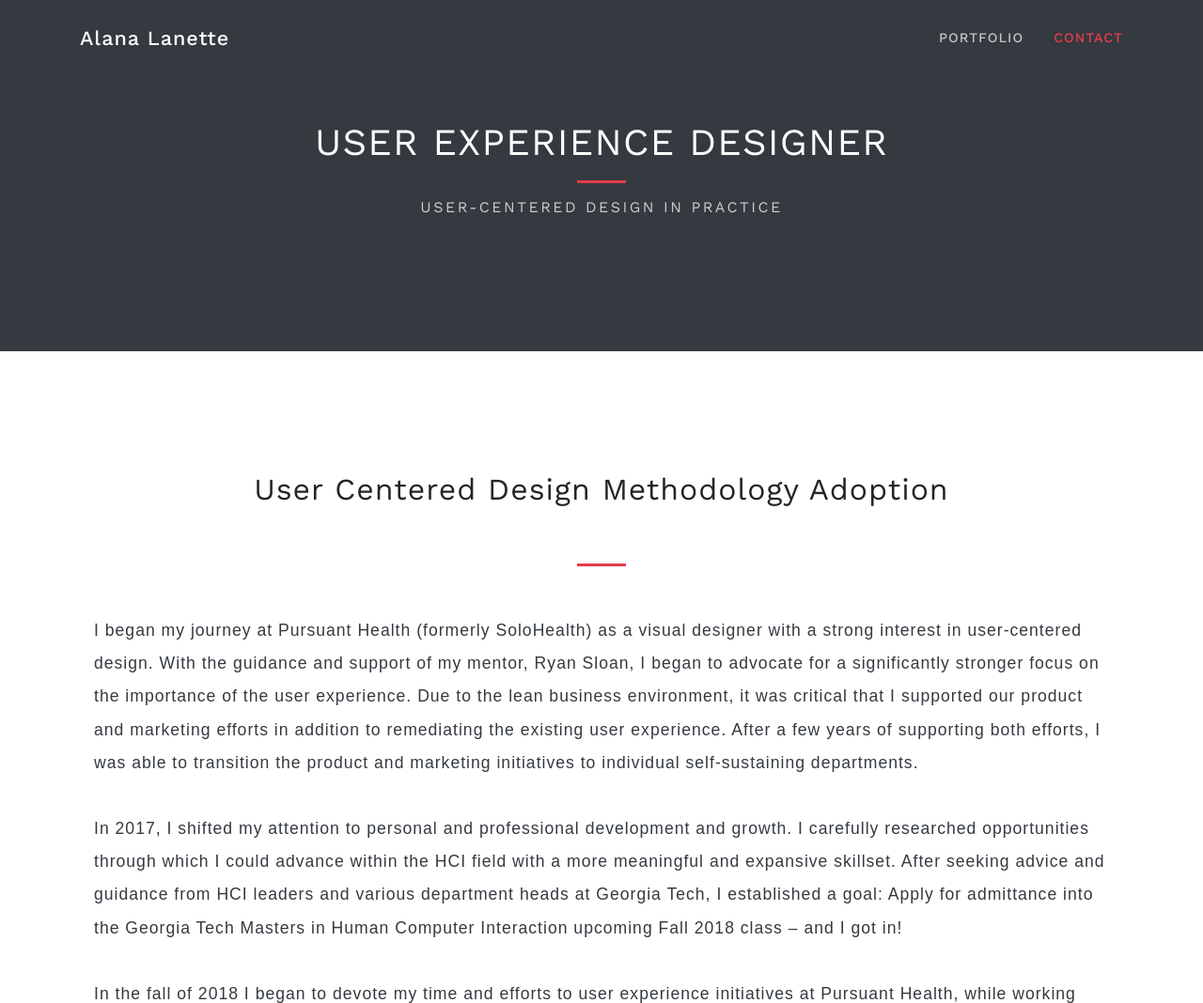
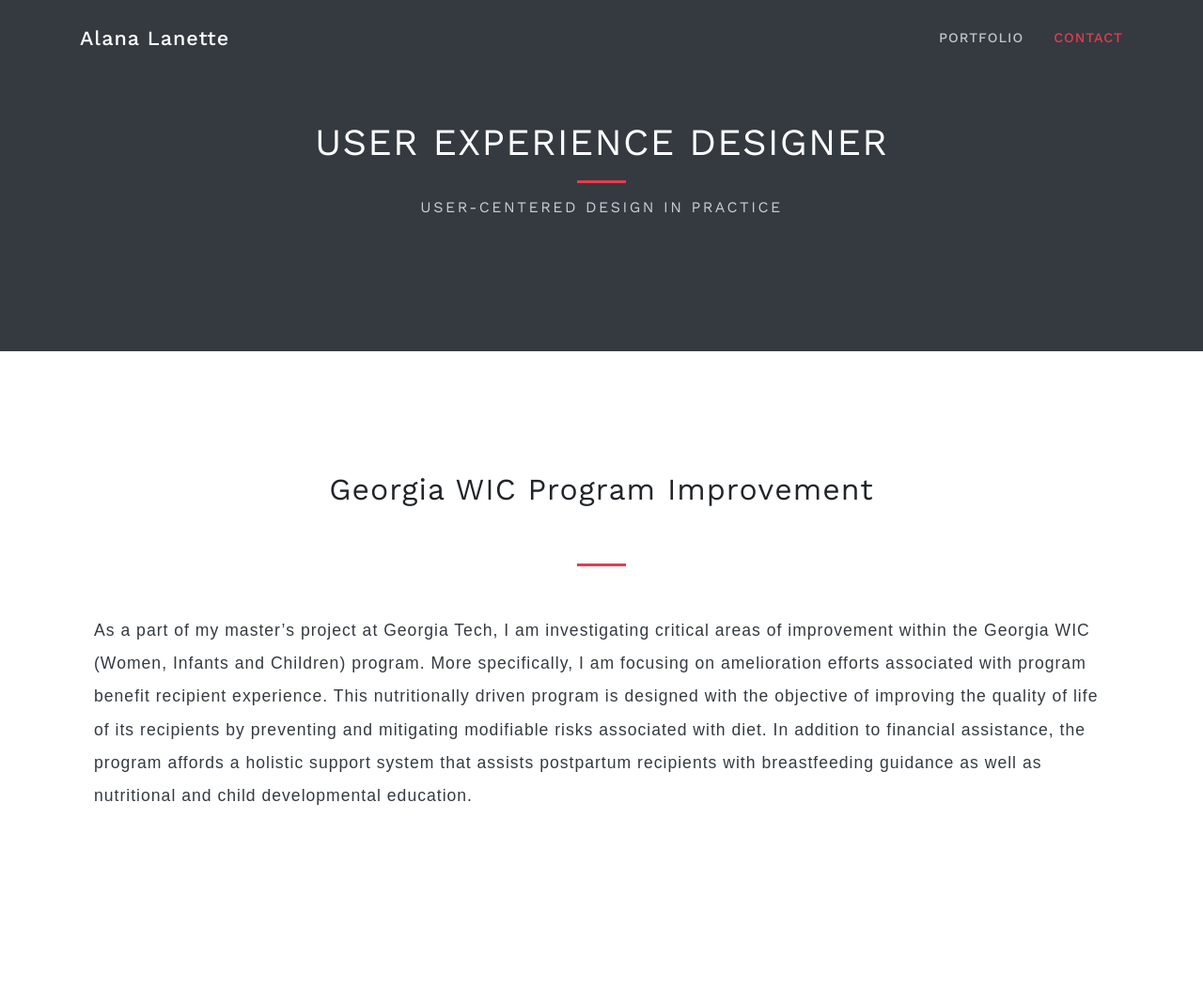
Before and after one commit to alanalanette/Alana-Portfolio-Site, a plain HTML site: page portfolio.html in a window 1280 px wide. Shown: the top 1068 px of the page at 94% size. Drawn offline with nearby package versions, Linux system fonts and the light colour scheme; a web font is replaced by a local one.

Commit message:
Portfolio Addition

```diff
--- a/portfolio.html
+++ b/portfolio.html
@@ -66,6 +66,24 @@
       </div>
     </div>
   </header>
+
+  <!-- Current Projects-->
+
+     <section class="page-section" id="portfolio_currentproject">
+    <div class="container" >
+      <h2 class="text-center mt-0">Georgia WIC Program Improvement</h2><br>
+      <hr class="divider my-6">
+         <div class="col-lg-12 col-md-12 justify-content-center" ><br>
+          <p class="text-dark mb-4" style= "font-family: sans-serif">As a part of my master’s project at Georgia Tech, I am investigating critical areas of improvement within the Georgia WIC (Women, Infants and Children) program. More specifically, I am focusing on amelioration efforts associated with program benefit recipient experience. This nutritionally  driven program is designed with the objective of improving the quality of life of its recipients by preventing and mitigating modifiable risks associated with diet. In addition to financial assistance, the program affords a holistic support system that assists postpartum recipients with breastfeeding guidance as well as nutritional and child developmental education. <br><br>
+
+
+</p>
+
+          </div>
+    </div>
+
+
+  </section>
 
 
 
```
